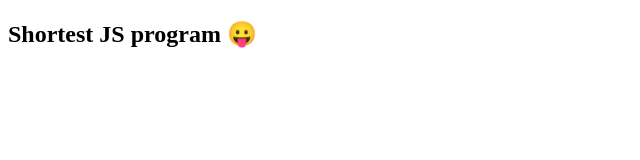
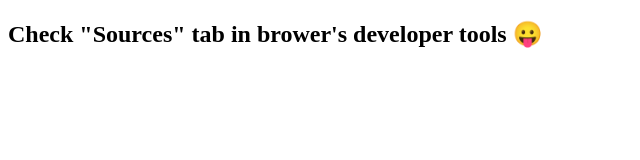
Before and after one commit to Abhishek-Nema/chai-aur-cohort, a plain HTML site: page 03_JavaScript/04_Shortest_JS_program.html in a window 1280 px wide. Shown: the whole page, without its empty margins (0-640 px from the left). Drawn offline with Linux system fonts and the light colour scheme.

```diff
--- a/03_JavaScript/04_Shortest_JS_program.html
+++ b/03_JavaScript/04_Shortest_JS_program.html
@@ -9,7 +9,8 @@
 </head>
 
 <body>
-    <h2>Shortest JS program 😛</h2>
+    <!-- open this html file in browser to see it -->
+    <h2>Check "Sources" tab in brower's developer tools 😛</h2>
 </body>
 
 </html>
```
